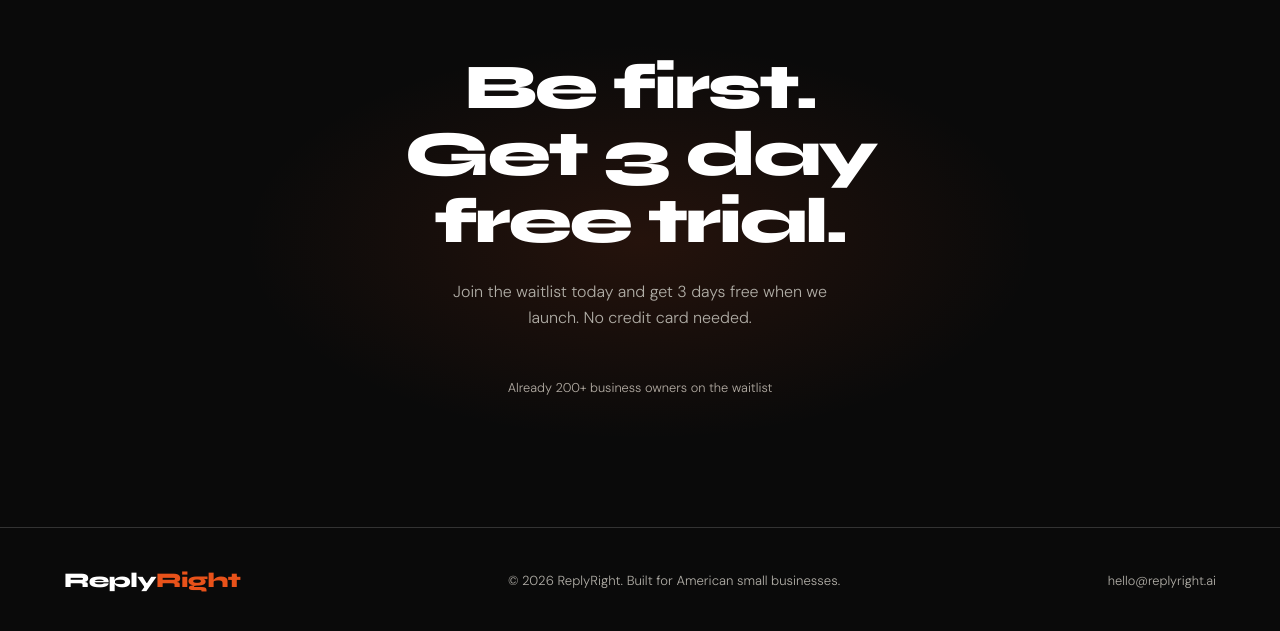
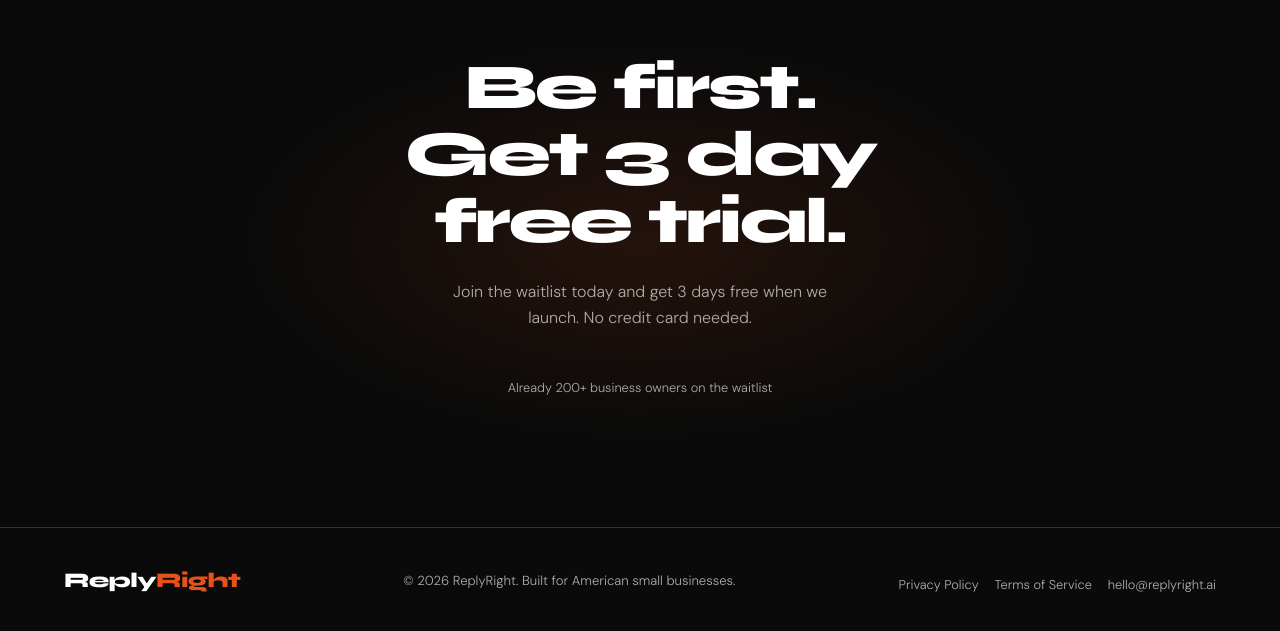
Before and after one commit to vectrasource/replyright-landing, a plain HTML site: page index.html in a window 1280 px wide. Shown: the part 4187-4818 px from the top of the page. Drawn offline with Linux system fonts and the light colour scheme.

Commit message:
Update index.html

```diff
--- a/index.html
+++ b/index.html
@@ -850,7 +850,7 @@
 <footer>
   <div class="logo">Reply<span>Right</span></div>
   <p>© 2026 ReplyRight. Built for American small businesses.</p>
-  <p style="color:var(--muted); font-size:0.8rem;">hello@replyright.ai</p>
+  <p style="margin-top:0.5rem;"><a href="/privacy" style="color:#b0ada6; font-size:0.8rem; text-decoration:none; margin-right:1rem;">Privacy Policy</a><a href="/terms" style="color:#b0ada6; font-size:0.8rem; text-decoration:none; margin-right:1rem;">Terms of Service</a><a href="mailto:vectrasource@gmail.com" style="color:#b0ada6; font-size:0.8rem; text-decoration:none;">hello@replyright.ai</a></p>
 </footer>
 
 <script>
```
